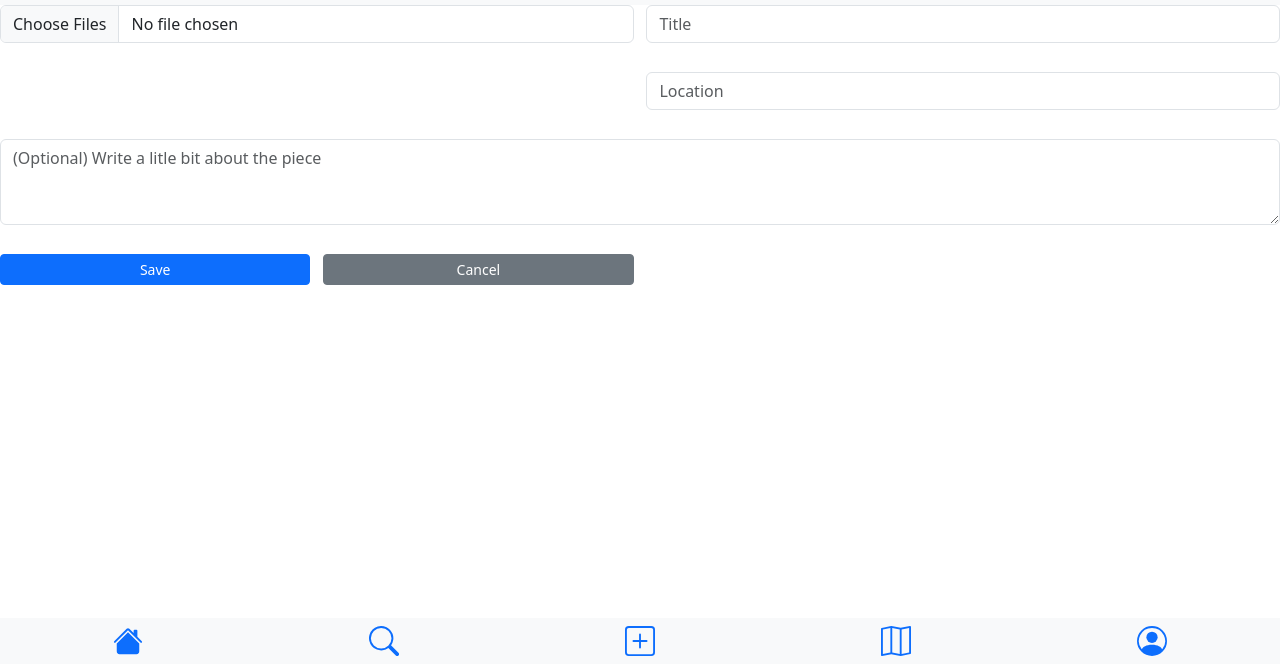
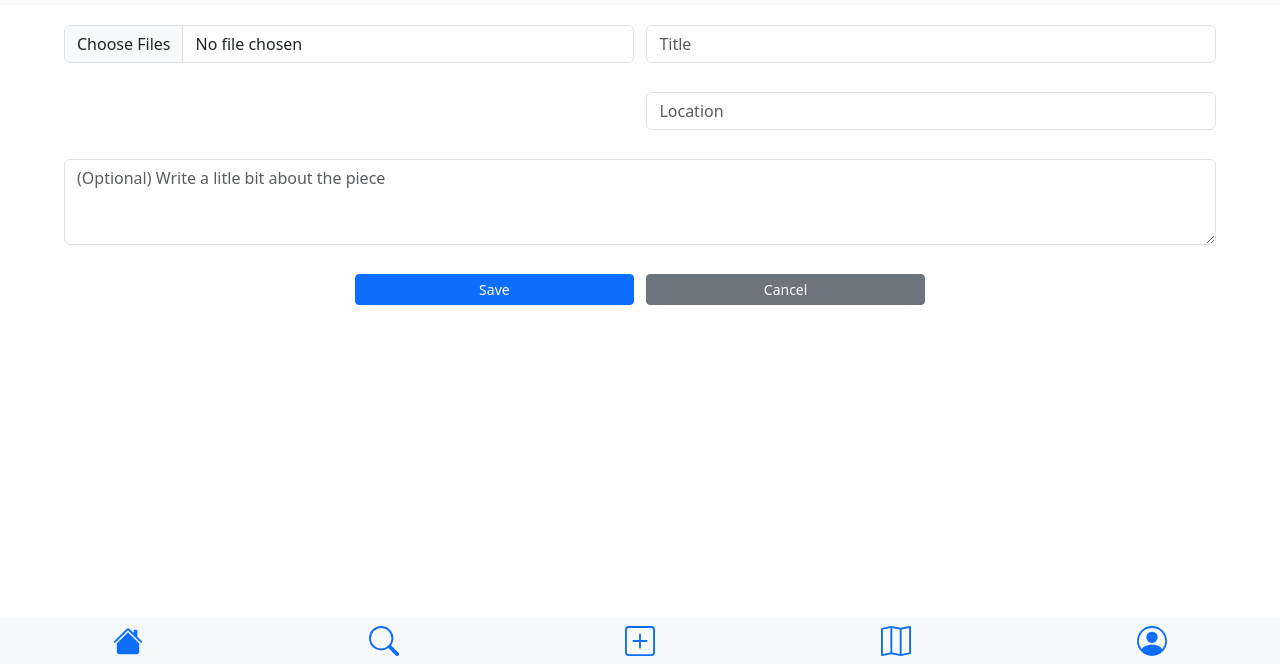
Before and after one commit to NateRolo/ArtiStreet, a plain HTML site: page add_edit_post.html in a window 1280 px wide. Shown: the part 136-800 px from the top of the page. Drawn offline with nearby package versions, Linux system fonts and the light colour scheme.

Commit message:
detail edits

```diff
--- a/add_edit_post.html
+++ b/add_edit_post.html
@@ -27,7 +27,7 @@
 
   <div class="inputs">
     <div class="mb-3" id="image">
-      <input class="form-control" type="file" id="formFileMultiple" multiple>
+      <input class="form-control" type="file" id="formFileMultiple" multiple accept="image/png, image/gif, image/jpeg">
     </div>
 
     <div class="mb-3" id="title">
@@ -40,8 +40,8 @@
       <textarea class="form-control" id="exampleFormControlTextarea1" rows="3"
         placeholder="(Optional) Write a litle bit about the piece"></textarea>
     </div>
-    <button type="button" class="btn btn-primary btn-sm" >Save</button>
-    <button type="button" class="btn btn-secondary btn-sm">Cancel</button>
+    <button type="button" class="btn btn-primary btn-sm" id="save_button">Save</button>
+    <button type="button" class="btn btn-secondary btn-sm" id="cancel_button">Cancel</button>
 
   </div>
 
--- a/styles/add_edit_post_style.css
+++ b/styles/add_edit_post_style.css
@@ -22,18 +22,14 @@ svg {
     display: grid;
     grid-template-columns: repeat(4, 1fr);
     grid-gap: 1vw;
+    padding-top: 20px;
+    width: 90vw;
+    margin: auto;
     grid-template-areas:
         "image image title title"
         "image image location location"
         "description description description description"
-        "description description description description"
-        "description description description description"
-        "description description description description"
-        "description description description description"
-        ". buttons buttons ."
-
-
-    ;
+        ". save cancel .";
 }
 
 #image {
@@ -52,6 +48,10 @@ svg {
     grid-area: description;
 }
 
-.inputs[button]{
-    grid-area: buttons;
+#save_button {
+    grid-area: save;
 }
+
+#cancel_button {
+    grid-area: cancel;
+}
```
